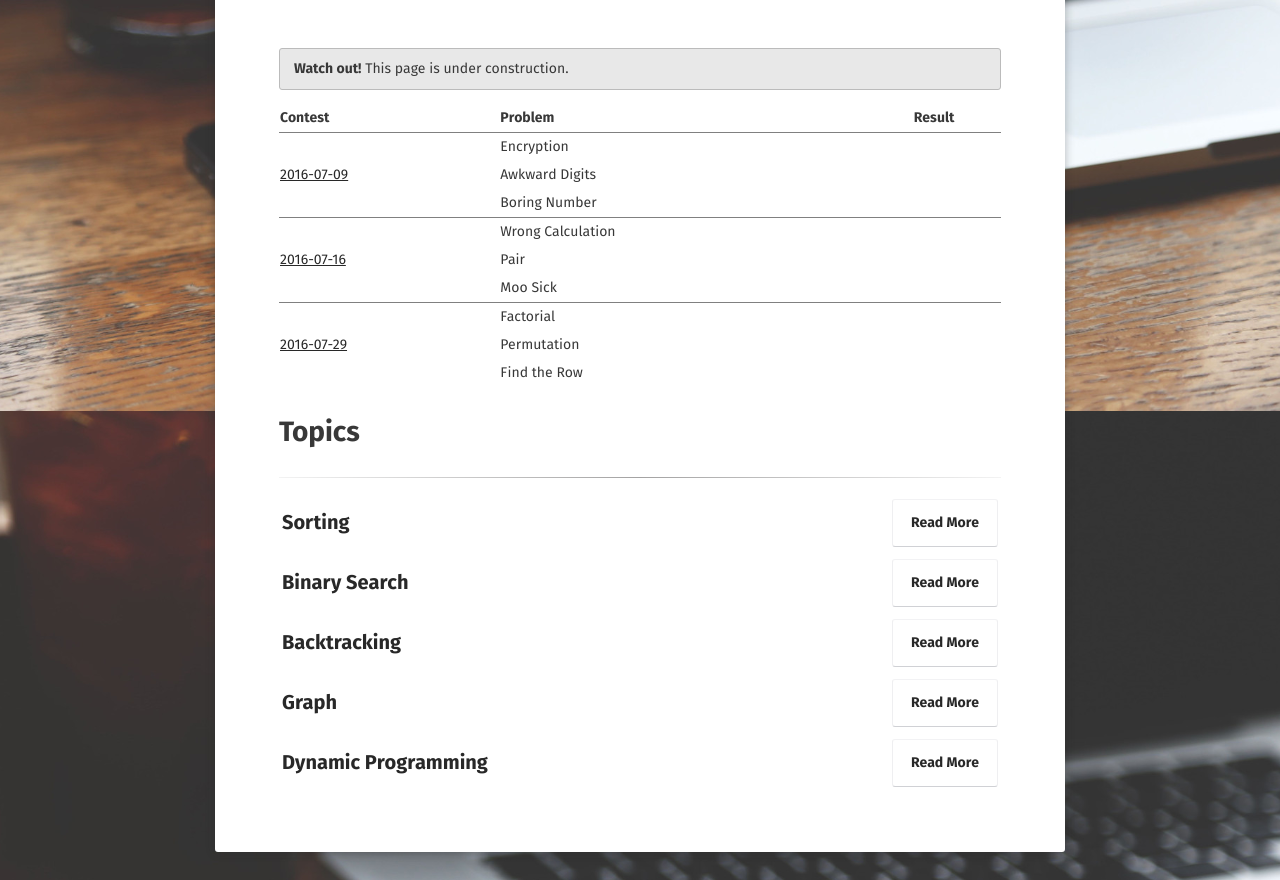
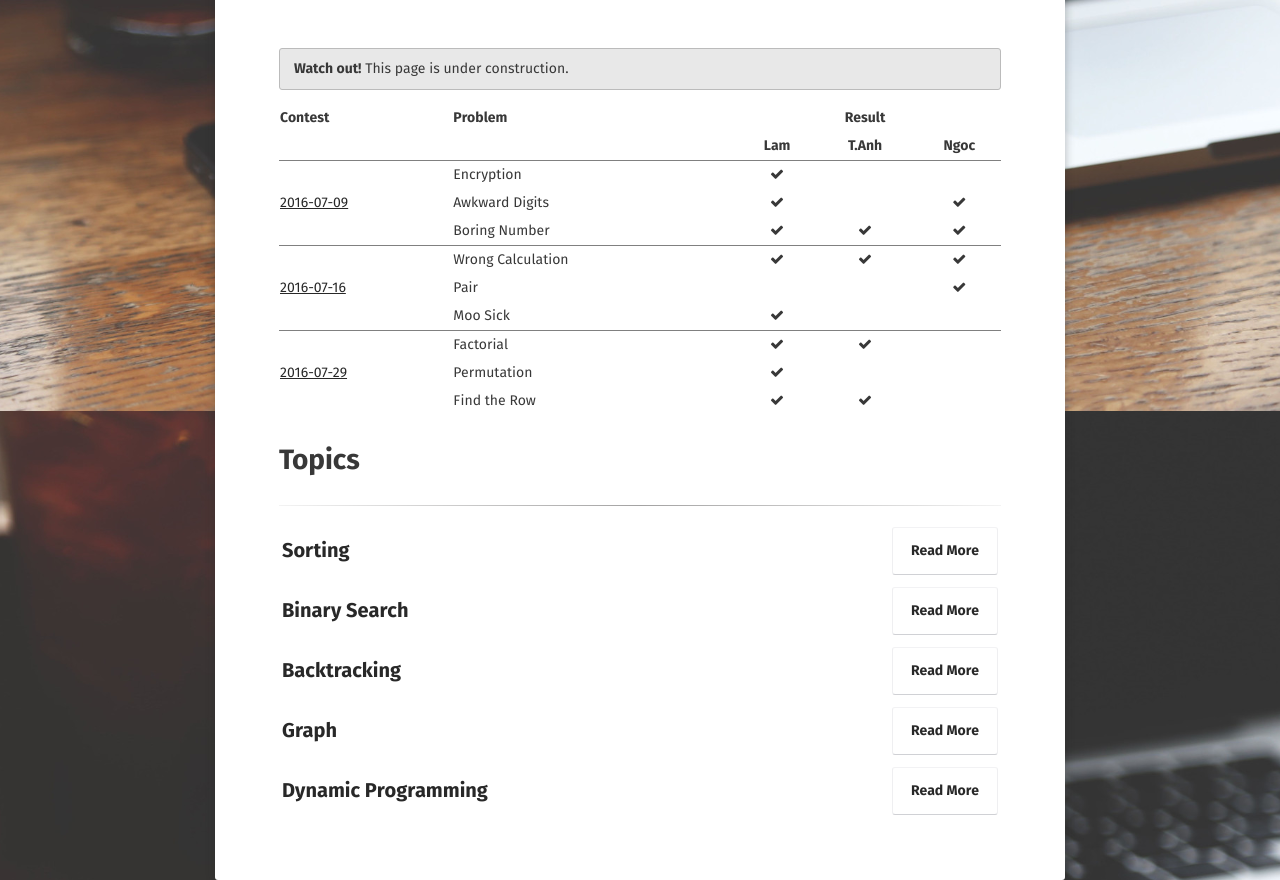
Before and after one commit to hgminh95/hgminh95.github.io, a Jekyll site: the page built from cl-2016/index.md, in a window 1280 px wide. Shown: the part 489-1369 px from the top of the page. Built offline with Jekyll 4.4.1, drawn with Linux system fonts in a browser that asks for light colours; some web fonts are replaced.

Commit message:
Update score for each student

```diff
--- a/cl-2016/index.md
+++ b/cl-2016/index.md
@@ -10,19 +10,20 @@ feature: https://i.imgur.com/Ds6S7lJ.png
 **Watch out!** This page is under construction.
 {: .notice}
 
-| Contest | Problem | Result |
-|-|:-|:-:|
-| | Encryption | |
-| [2016-07-09](https://drive.google.com/open?id=0B7AyGNQu098WZFkzRzM4Z1l6d00){: target="_blank"} | Awkward Digits |
-| | Boring Number | |
+| Contest | Problem | | Result | |
+| | | Lam | T.Anh | Ngoc |
+|-|:-|:-:|:-:|:-:|
+| | Encryption | <span class="fa fa-check"/> | | |
+| [2016-07-09](https://drive.google.com/open?id=0B7AyGNQu098WZFkzRzM4Z1l6d00){: target="_blank"} | Awkward Digits | <span class="fa fa-check"/> | | <span class="fa fa-check"/> |
+| | Boring Number | <span class="fa fa-check"/> | <span class="fa fa-check"/> | <span class="fa fa-check"/> |
 |----
-| | Wrong Calculation | |
-| [2016-07-16](https://drive.google.com/open?id=0B7AyGNQu098WQVNMNXRSQnU0OUk){: target="_blank"} | Pair | |
-| | Moo Sick | |
+| | Wrong Calculation | <span class="fa fa-check"/> | <span class="fa fa-check"/> | <span class="fa fa-check"/> |
+| [2016-07-16](https://drive.google.com/open?id=0B7AyGNQu098WQVNMNXRSQnU0OUk){: target="_blank"} | Pair | | | <span class="fa fa-check"/> |
+| | Moo Sick | <span class="fa fa-check"/> | | |
 |----
-| | Factorial | |
-| [2016-07-29](https://drive.google.com/file/d/0B7AyGNQu098WV2h3cll0SDZQTTA/view?usp=sharing){: target="_blank"} | Permutation | |
-| | Find the Row | |
+| | Factorial | <span class="fa fa-check"/> | <span class="fa fa-check"/> | |
+| [2016-07-29](https://drive.google.com/file/d/0B7AyGNQu098WV2h3cll0SDZQTTA/view?usp=sharing){: target="_blank"} | Permutation | <span class="fa fa-check"/> | | |
+| | Find the Row | <span class="fa fa-check"/> | <span class="fa fa-check"/> | |
 {: rules="groups"}
 
 
```
